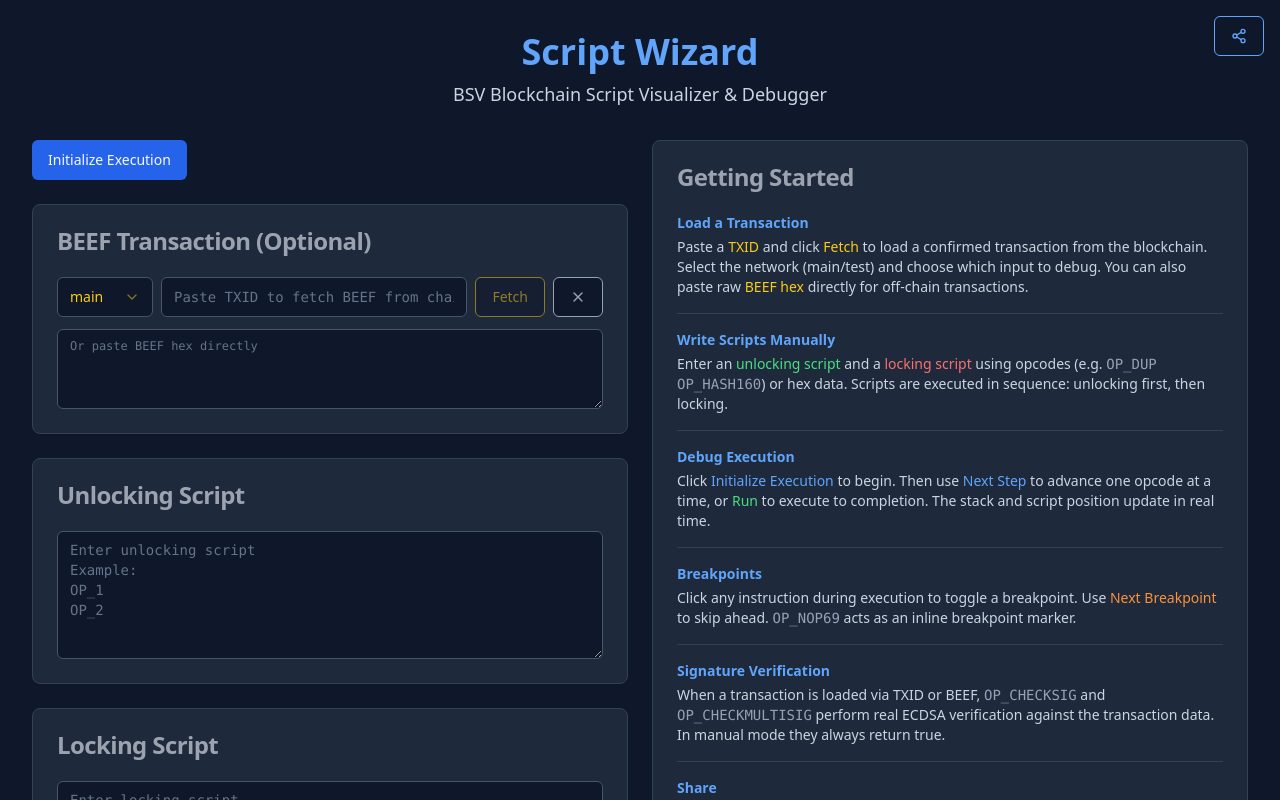
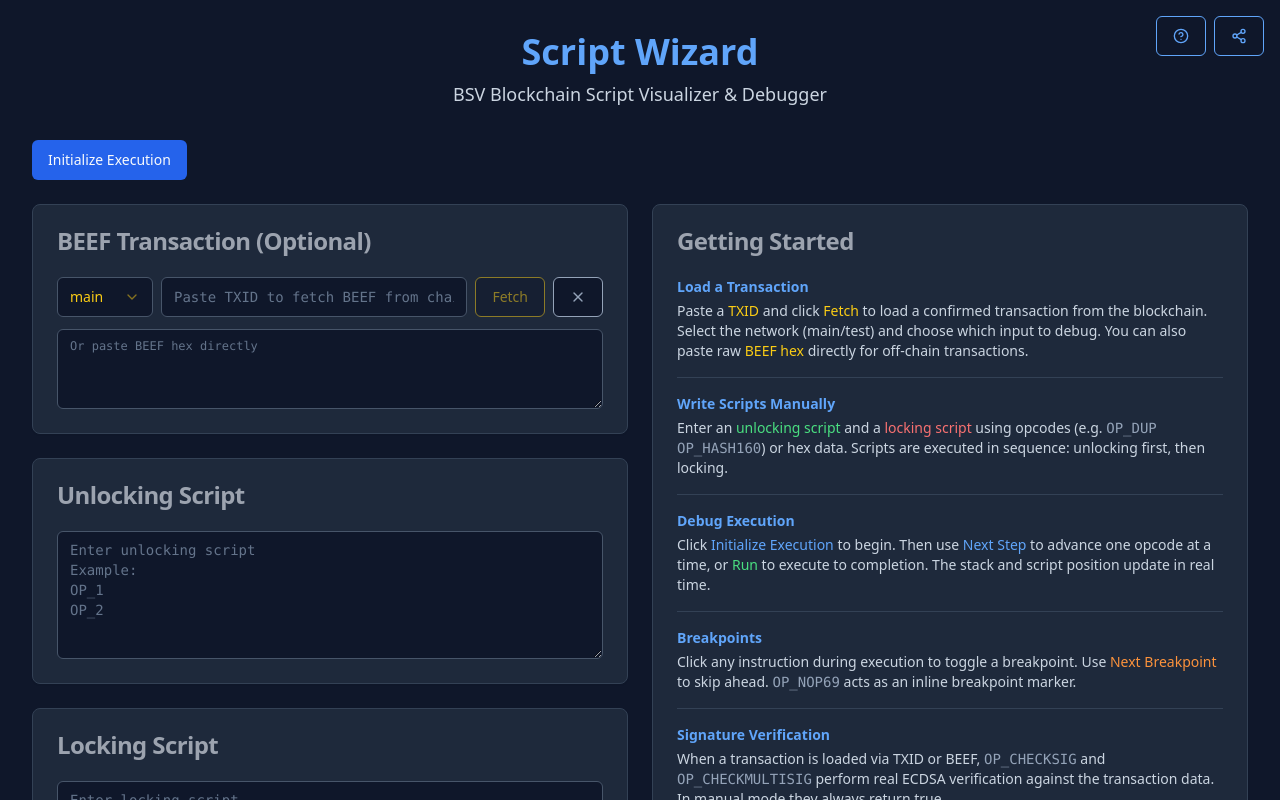
Before and after one commit to bsv-blockchain/script-wizard, a React (Vite) app: page / in a window 1280 px wide. Shown: the top 800 px of the page. Built offline with nearby package versions, Linux system fonts and the light colour scheme; what @bsv/sdk would draw is missing.

Commit message:
helper bar
Signed-off-by: Deggen <d.kellenschwiler@bsvassociation.org>

```diff
--- a/src/components/ScriptInterpreter.tsx
+++ b/src/components/ScriptInterpreter.tsx
@@ -12,7 +12,7 @@
 import { Transaction, UnlockingScript, LockingScript } from "@bsv/sdk";
 import { parseScriptParamsFromUrl, generateShareableUrl, updateUrlWithScripts, ScriptParams } from "@/utils/urlUtils";
 import { useToast } from "@/hooks/use-toast";
-import { Share2, Play, Pause, SkipForward, RotateCcw, Loader2, X } from "lucide-react";
+import { Share2, Play, Pause, SkipForward, RotateCcw, Loader2, X, HelpCircle } from "lucide-react";
 import { enrich } from "@/lib/utils";
 import { woc } from "@/lib/woc";
 
@@ -34,6 +34,7 @@
   const [lookupTxid, setLookupTxid] = useState("");
   const [lookupLoading, setLookupLoading] = useState(false);
   const [network, setNetwork] = useState("main");
+  const [showHelp, setShowHelp] = useState(() => localStorage.getItem('showHelp') !== 'false');
 
   const { toast } = useToast();
 
@@ -429,9 +430,21 @@
   );
 
   return (
-    <div className="grid grid-cols-1 lg:grid-cols-2 gap-6">
-      {/* Share Script Button - Top Right */}
-      <div className="fixed top-4 right-4 z-10">
+    <div className={scriptState || !showHelp ? "space-y-6" : "grid grid-cols-1 lg:grid-cols-2 gap-6"}>
+      {/* Top Right Buttons */}
+      <div className="fixed top-4 right-4 z-10 flex gap-2">
+        {!scriptState && (
+          <Button
+            onClick={() => setShowHelp(v => { const next = !v; localStorage.setItem('showHelp', String(next)); return next; })}
+            variant="outline"
+            className={showHelp
+              ? "bg-slate-900 border-blue-400 text-blue-400 hover:bg-blue-400 hover:text-slate-900"
+              : "bg-slate-900 border-slate-500 text-slate-500 hover:bg-slate-500 hover:text-slate-900"}
+            title={showHelp ? "Hide help" : "Show help"}
+          >
+            <HelpCircle size={16} />
+          </Button>
+        )}
         <Button
           onClick={shareScript}
           variant="outline"
@@ -442,7 +455,7 @@
         </Button>
       </div>
 
-      {/* Left Column - Script Input */}
+      {/* Left Column - Script Input (or full-width controls when executing) */}
       <div className="space-y-6">
         {/* Control Buttons - Always at the top */}
         <div className="flex gap-3 flex-wrap">
@@ -636,10 +649,9 @@
         )}
       </div>
 
-      {/* Right Column - Execution Visualization / Help */}
+      {/* Execution Visualization (full-width) / Help panel (right column) */}
+      {scriptState ? (
         <div className="space-y-6">
-        {scriptState ? (
-          <>
           <ScriptDisplay
             instructions={scriptState.instructions}
             currentIndex={scriptState.currentIndex}
@@ -652,9 +664,10 @@
             stack={scriptState.stack}
             altStack={scriptState.altStack}
           />
-          </>
-        ) : (
-          <Card className="bg-slate-800 border-slate-700">
+        </div>
+      ) : showHelp && (
+        <div className="space-y-6">
+          <Card className="bg-slate-800 border-slate-700 mt-16">
             <CardHeader>
               <CardTitle className="text-gray-400">Getting Started</CardTitle>
             </CardHeader>
@@ -690,8 +703,8 @@
               </div>
             </CardContent>
           </Card>
+        </div>
       )}
-      </div>
     </div>
   );
 };
```
Lines whose indentation alone changed are shown as unchanged.
